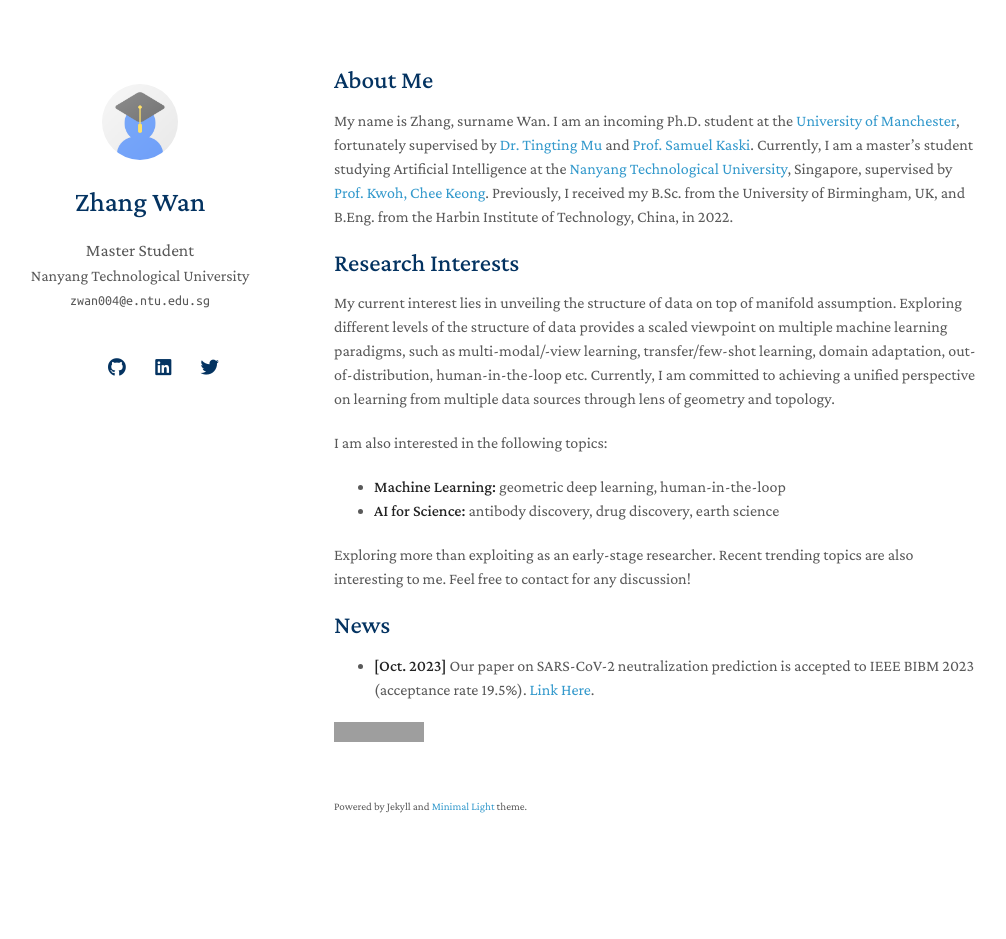
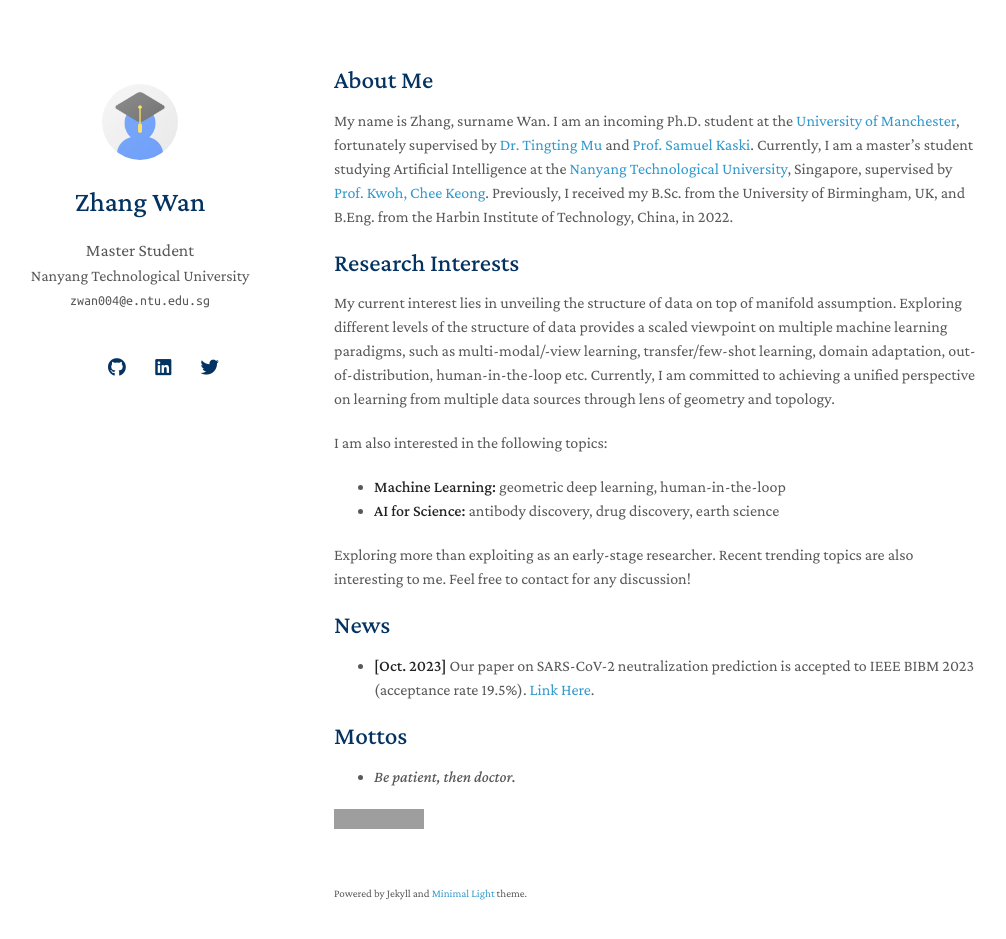
Before and after one commit to ZhangWan-byte/ZhangWan-byte.github.io, a Jekyll site: the page built from index.md, in a window 1280 px wide and 974 px high. Shown: the top 939 px of the window, without its empty margins (136-1142 px from the left). Built offline with Jekyll 4.4.1, drawn with Linux system fonts in a browser that asks for light colours; nearby versions of some CDN libraries; a style sheet for code colours, icons or effects is not loaded; our own code applies the rules of GitHub Pages for plain Markdown files; grey boxes are pictures that could not be loaded.

Commit message:
Update index.md

```diff
--- a/index.md
+++ b/index.md
@@ -20,6 +20,10 @@ Exploring more than exploiting as an early-stage researcher. Recent trending top
 
 - **[Oct. 2023]** Our paper on SARS-CoV-2 neutralization prediction is accepted to IEEE BIBM 2023 (acceptance rate 19.5%). [Link Here](https://drive.google.com/file/d/1GWBEEtS0DANLVAFDPVpuBW3-PshygACT/view?usp=sharing).
 
+## Mottos
+
+- _Be patient, then doctor._
+
 <!-- {% include_relative _includes/publications.md %} -->
 
 <!-- {% include_relative _includes/services.md %} -->
```
